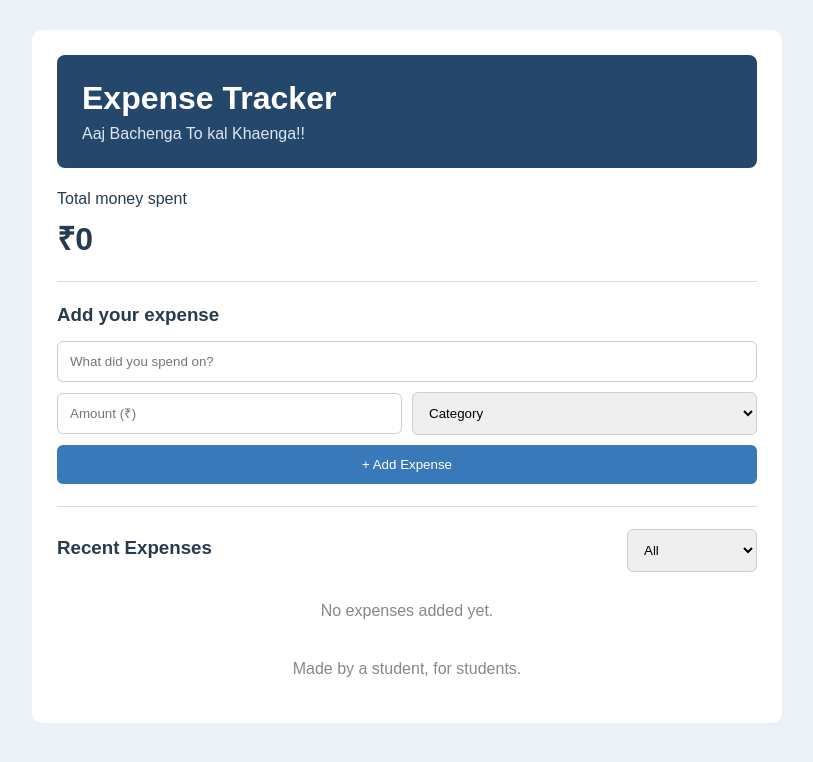
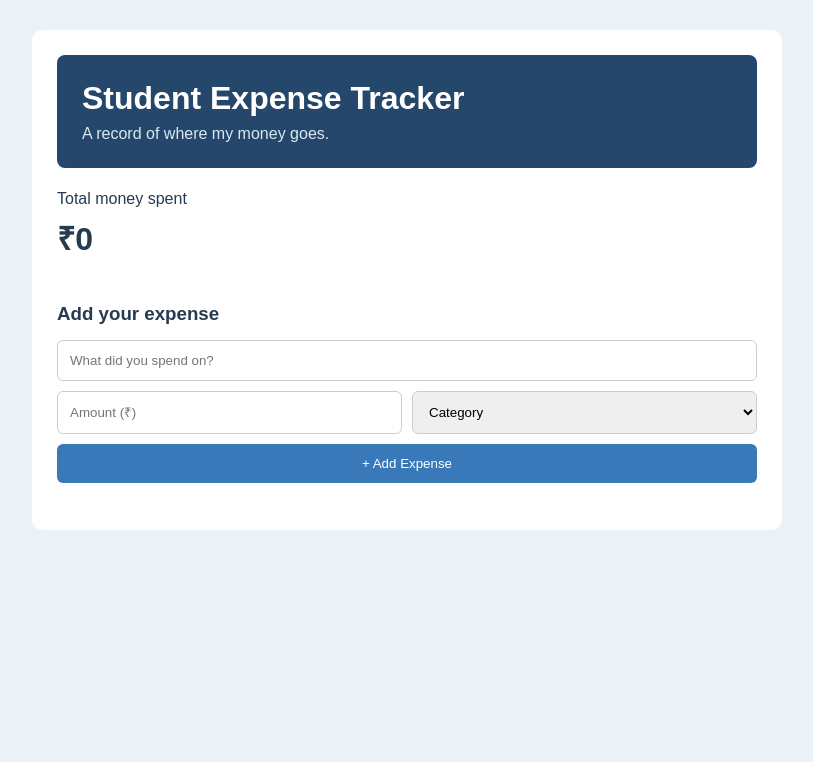
Before and after one commit to Bhavesh3961/Web_Development_lab_Practical, a plain HTML site: page index.html in a window 1280 px wide. Shown: the whole page, without its empty margins (233-1046 px from the left). Drawn offline with Linux system fonts and the light colour scheme.

Commit message:
Update expense tracker UI and logic
Co-authored-by: Copilot <223556219+Copilot@users.noreply.github.com>

```diff
--- a/index.html
+++ b/index.html
@@ -1,8 +1,8 @@
-<!-- SIR AI SA NAHI BANAYA HAI MERI MEHNAT HAI  -->
+
 <!DOCTYPE html>
 <html>
 <head>
-    <title>Mera Kharcha</title>
+    <title>Student Expense Tracker</title>
     <link rel="stylesheet" href="style.css">
 </head>
 
@@ -11,8 +11,8 @@
     <div class="container">
 
         <header>
-            <h1>Expense Tracker </h1>
-            <p>Aaj Bachenga To kal Khaenga!!</p>
+            <h1>Student Expense Tracker</h1>
+            <p>A record of where my money goes.</p>
         </header>
 
         <div class="total-box">
@@ -21,10 +21,17 @@
         </div>
 
         <div class="form-box">
+
             <h3>Add your expense</h3>
-            <input type="text" id="name" placeholder="What did you spend on?">
+
+            <input type="text" id="name"
+                placeholder="What did you spend on?">
+
             <div class="input-row">
-                <input type="number" id="amount" placeholder="Amount (₹)">
+
+                <input type="number" id="amount"
+                    placeholder="Amount (₹)">
+
                 <select id="category">
                     <option value="">Category</option>
                     <option value="Food">Food</option>
@@ -33,31 +40,15 @@
                     <option value="Education">Education</option>
                     <option value="Other">Other</option>
                 </select>
+
             </div>
+
             <button onclick="addExpense()">+ Add Expense</button>
+
         </div>
 
-        <div class="list-box">
-            <div class="list-heading">
-                <h3>Recent Expenses</h3>
-                <select id="filter" onchange="displayExpenses()">
-                    <option value="All">All</option>
-                    <option value="Food">Food</option>
-                    <option value="Travel">Travel</option>
-                    <option value="Shopping">Shopping</option>
-                    <option value="Education">Education</option>
-                    <option value="Other">Other</option>
-                </select>
-            </div>
-            <div id="expenseList">
-                <p class="empty">No expenses added yet.</p>
-            </div>
+    </div>
 
-        </div>
-        <footer>
-            Made by a student, for students.
-        </footer>
-    </div>
     <script src="server.js"></script>
 
 </body>
--- a/server.js
+++ b/server.js
@@ -1,59 +1,26 @@
-
-let expenses = [];
 
 function addExpense() {
+
     let name = document.getElementById("name").value.trim();
-    let amount = Number(document.getElementById("amount").value);
+    let amountInput = document.getElementById("amount").value;
+    let amount = Number(amountInput);
     let category = document.getElementById("category").value;
 
-    if (name === "" || document.getElementById("amount").value === "" ||
-        !Number.isFinite(amount) || amount <= 0 || category === "") {
-        alert("Please enter valid details!");
+    if (name === "" || amountInput === "" ||
+        !Number.isFinite(amount) || amount <= 0 ||
+        category === "") {
+
+        alert("Please enter all details correctly!");
         return;
     }
 
-    expenses.push({name, amount, category});
+    let total = document.getElementById("total");
+
+    total.innerText = Number(total.innerText) + amount;
+
+    alert("Expense added successfully!");
 
     document.getElementById("name").value = "";
     document.getElementById("amount").value = "";
     document.getElementById("category").value = "";
-
-    displayExpenses();
 }
-
-function displayExpenses() {
-    let list = document.getElementById("expenseList");
-    let total = 0;
-    list.innerHTML = "";
-
-    expenses.forEach((e, i) => {
-        total += e.amount;
-
-        if (document.getElementById("filter").value !== "All" &&
-            document.getElementById("filter").value !== e.category) return;
-
-        let div = document.createElement("div");
-        div.className = "expense-item";
-
-        let text = document.createElement("span");
-        text.innerText = e.name + " - ₹" + e.amount + " - " + e.category;
-
-        let btn = document.createElement("button");
-        btn.innerText = "Delete";
-        btn.className = "deleteBtn";
-
-        btn.onclick = function() {
-            expenses.splice(i, 1);
-            displayExpenses();
-        };
-
-        div.append(text, btn);
-        list.appendChild(div);
-    });
-
-    document.getElementById("total").innerText = total;
-
-    if (list.innerHTML === "") {
-        list.innerHTML = '<p class="empty">No expenses found.</p>';
-    }
-}
--- a/style.css
+++ b/style.css
@@ -27,16 +27,23 @@ header {
     border-radius: 8px;
 }
 
-header p { color: #dce8f3; margin-top: 8px; }
+header p {
+    color: #dce8f3;
+    margin-top: 8px;
+}
 
 .total-box, .form-box {
     padding: 22px 0;
-    border-bottom: 1px solid #ddd;
 }
 
-.total-box h2 { font-size: 32px; margin-top: 8px; }
+.total-box h2 {
+    font-size: 32px;
+    margin-top: 8px;
+}
 
-h3 { margin-bottom: 15px; }
+h3 {
+    margin-bottom: 15px;
+}
 
 input, select {
     width: 100%;
@@ -46,14 +53,18 @@ input, select {
     margin-bottom: 10px;
 }
 
-.input-row, .list-heading, .expense-item {
+.input-row {
     display: flex;
-    justify-content: space-between;
-    align-items: center;
     gap: 10px;
 }
 
+.input-row > * {
+    flex: 1;
+    min-width: 0;
+}
+
 button {
+    width: 100%;
     padding: 12px;
     background: #3979b9;
     color: white;
@@ -62,16 +73,12 @@ button {
     cursor: pointer;
 }
 
-.form-box button { width: 100%; }
-button:hover { background: #285d91; }
+button:hover {
+    background: #285d91;
+}
 
-.list-box { padding-top: 22px; }
-.list-heading select { width: 130px; }
-.expense-item { padding: 15px 5px; border-bottom: 1px solid #ddd; }
-.deleteBtn { background: #dc6666; }
-
-.empty, footer {
-    text-align: center;
-    color: #888;
-    padding: 20px 0;
+@media (max-width: 500px) {
+    .input-row {
+        flex-direction: column;
+    }
 }
```
